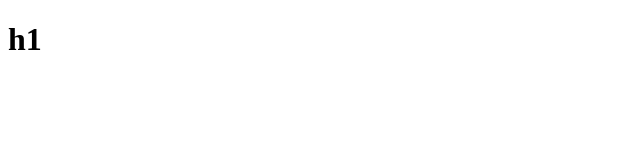
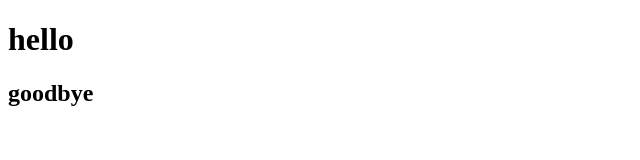
Before and after one commit to Jivy1991/new-repo, a plain HTML site: page index.html in a window 1280 px wide. Shown: the whole page, without its empty margins (0-640 px from the left). Drawn offline with Linux system fonts and the light colour scheme.

Commit message:
header change

```diff
--- a/index.html
+++ b/index.html
@@ -6,5 +6,6 @@
     <title> first project</title>
 </head>
 <body>
-    <h1>h1</h1>
+    <h1>hello</h1>
+    <h2>goodbye</h2>
 </body>
```
